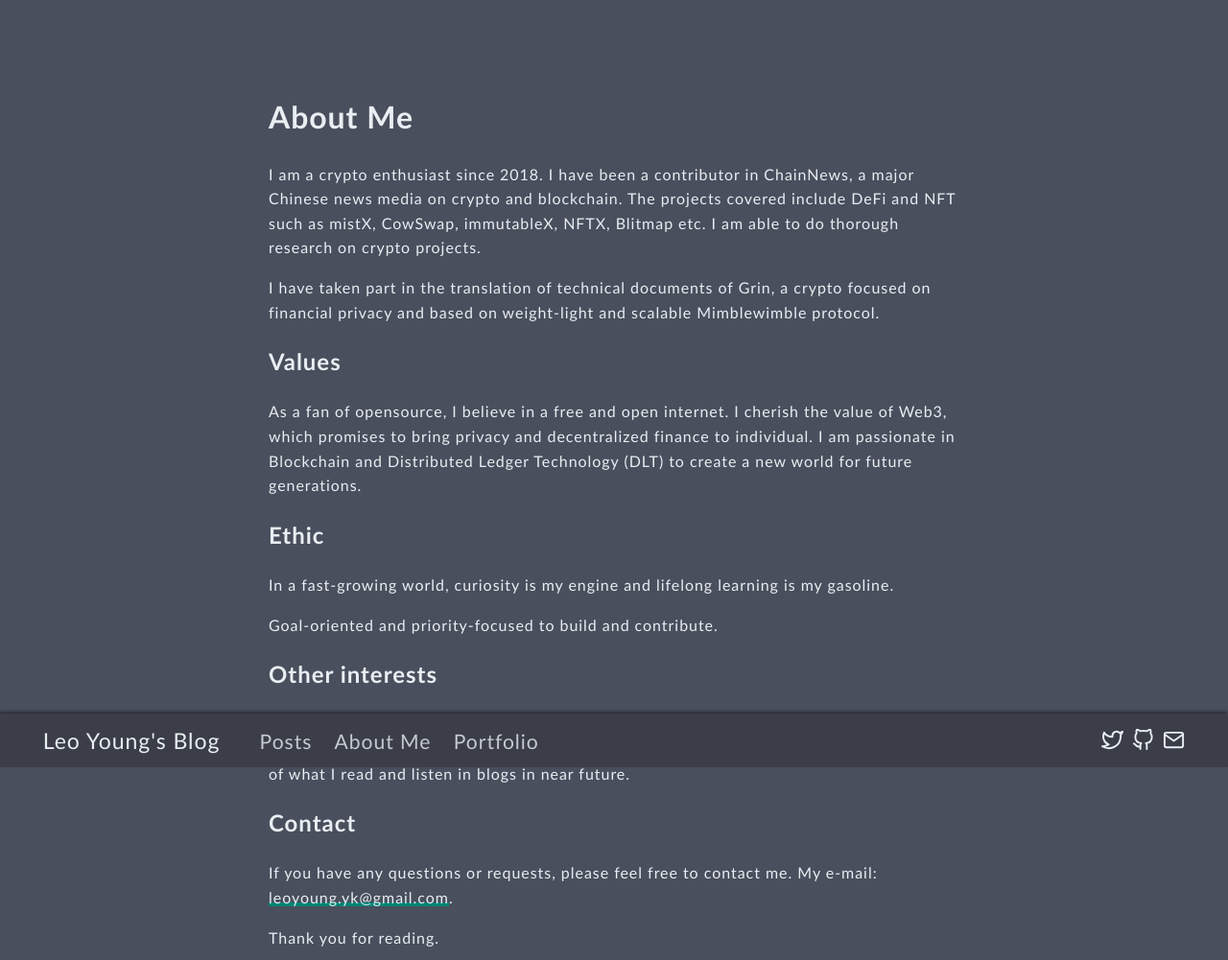
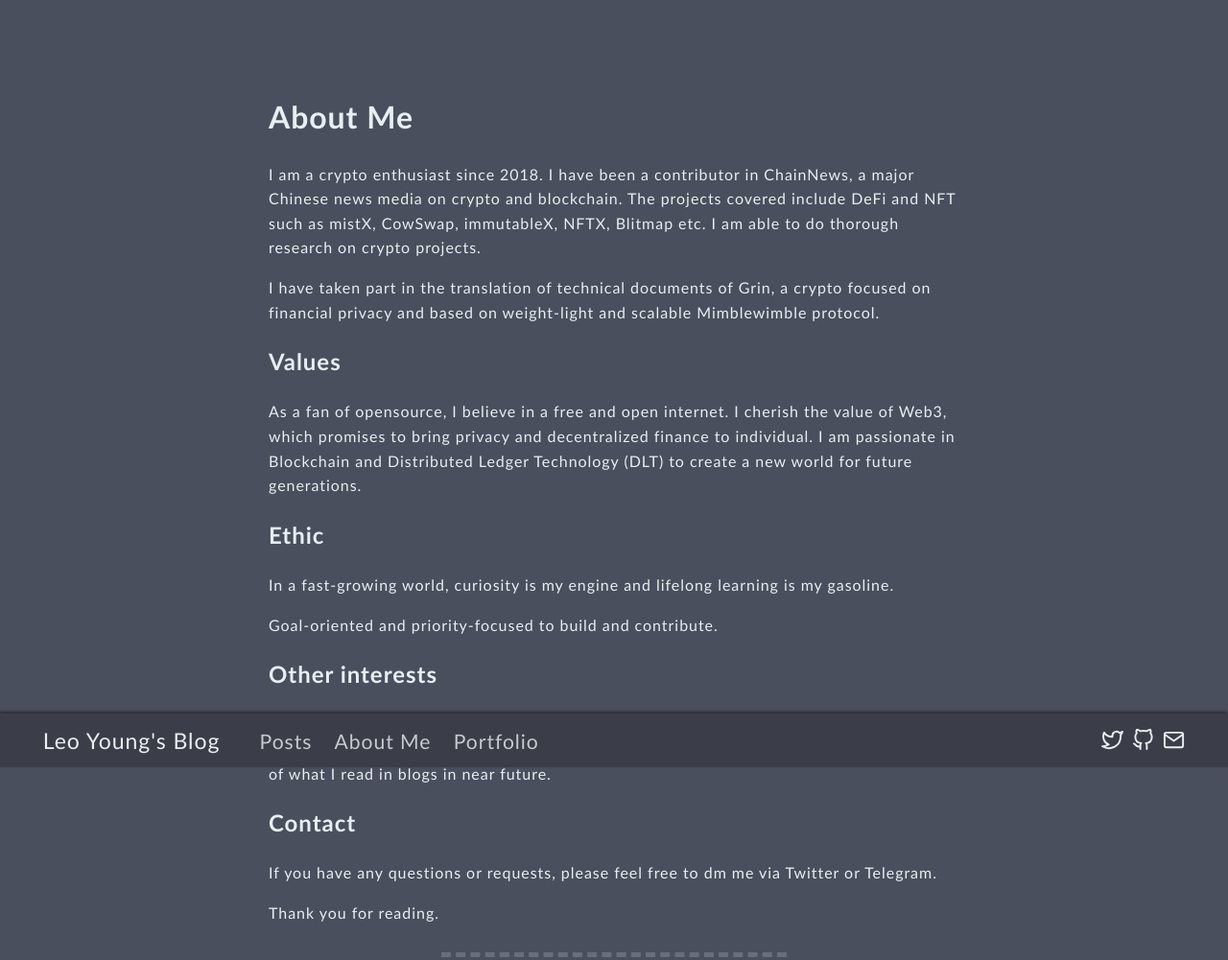
Before and after one commit to leoyoung0/leoyoung0.github.io, a plain HTML site: page about-me/index.html in a window 1280 px wide. Shown: the top 1001 px of the page at 96% size. Drawn offline with Linux system fonts and the light colour scheme.

Commit message:
Initial commit

```diff
--- a/about-me/index.html
+++ b/about-me/index.html
@@ -12,7 +12,7 @@
 I have taken part in the translation of technical documents of Grin, a crypto focused on financial privacy and based on weight-light and scalable Mimblewimble protocol.">
 <meta itemprop="datePublished" content="2021-12-08T18:42:12&#43;08:00" />
 <meta itemprop="dateModified" content="2021-12-08T18:42:12&#43;08:00" />
-<meta itemprop="wordCount" content="220">
+<meta itemprop="wordCount" content="219">
 
 
 
@@ -81,9 +81,9 @@ I have taken part in the translation of technical documents of Grin, a crypto fo
 <p>In a fast-growing world, curiosity is my engine and lifelong learning is my gasoline.</p>
 <p>Goal-oriented and priority-focused to build and contribute.</p>
 <h2 id="other-interests">Other interests<a href="#other-interests" class="anchor" aria-hidden="true"><svg xmlns="http://www.w3.org/2000/svg" viewBox="0 0 24 24" fill="none" stroke="currentColor" stroke-width="2" stroke-linecap="round" stroke-linejoin="round"><path d="M15 7h3a5 5 0 0 1 5 5 5 5 0 0 1-5 5h-3m-6 0H6a5 5 0 0 1-5-5 5 5 0 0 1 5-5h3"></path><line x1="8" y1="12" x2="16" y2="12"></line></svg></a></h2>
-<p>My passions extend beyond technology and translation. I enjoy reading books in finance, history and psychology. I also love music, especially electronics and jazz. I may share some of what I read and listen in blogs in near future.</p>
+<p>My passions extend beyond technology and translation. I enjoy reading books in finance, history and psychology. I also love music, especially electronics and jazz. I may share some of what I read in blogs in near future.</p>
 <h2 id="contact">Contact<a href="#contact" class="anchor" aria-hidden="true"><svg xmlns="http://www.w3.org/2000/svg" viewBox="0 0 24 24" fill="none" stroke="currentColor" stroke-width="2" stroke-linecap="round" stroke-linejoin="round"><path d="M15 7h3a5 5 0 0 1 5 5 5 5 0 0 1-5 5h-3m-6 0H6a5 5 0 0 1-5-5 5 5 0 0 1 5-5h3"></path><line x1="8" y1="12" x2="16" y2="12"></line></svg></a></h2>
-<p>If you have any questions or requests, please feel free to contact me. My e-mail: <a href="mailto:leoyoung.yk@gmail.com">leoyoung.yk@gmail.com</a>.</p>
+<p>If you have any questions or requests, please feel free to dm me via Twitter or Telegram.</p>
 <p>Thank you for reading.</p>
 <hr>
 <h3 id="credits">Credits:<a href="#credits" class="anchor" aria-hidden="true"><svg xmlns="http://www.w3.org/2000/svg" viewBox="0 0 24 24" fill="none" stroke="currentColor" stroke-width="2" stroke-linecap="round" stroke-linejoin="round"><path d="M15 7h3a5 5 0 0 1 5 5 5 5 0 0 1-5 5h-3m-6 0H6a5 5 0 0 1-5-5 5 5 0 0 1 5-5h3"></path><line x1="8" y1="12" x2="16" y2="12"></line></svg></a></h3>
```
